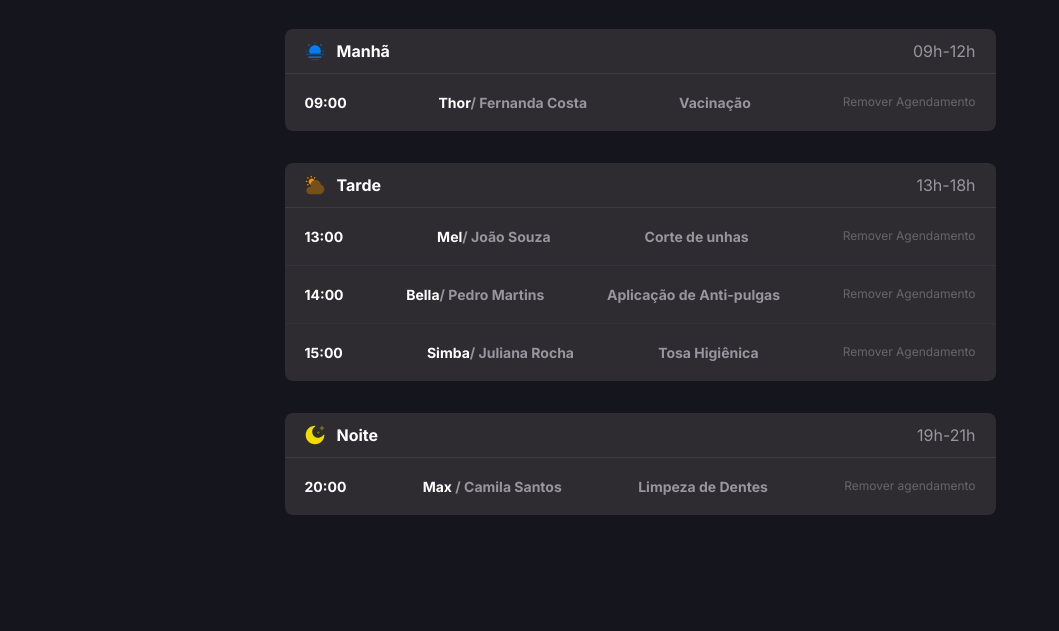
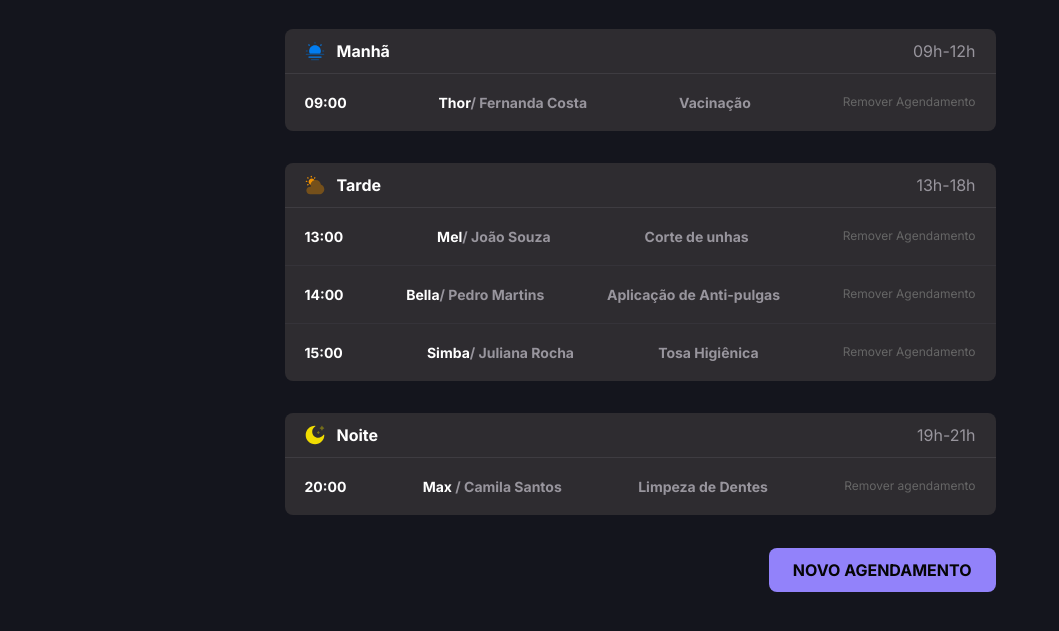
Before and after one commit to Gui250/Mundo-Pet, a website built with webpack: page src/index.html in a window 1280 px wide. Shown: the part 169-800 px from the top of the page, without its empty margins (0-1059 px from the left). Built offline with nearby package versions, Linux system fonts and the light colour scheme; files whose address does not match are found by name.

Commit message:
botao novo agendamento feito com sucesso

```diff
--- a/src/index.html
+++ b/src/index.html
@@ -114,6 +114,9 @@
           </div>
         </div>
       </div>
+      <footer>
+        <button>Novo agendamento</button>
+      </footer>
     </main>
   </body>
 </html>
--- /dev/null
+++ b/src/styles/footer.css
@@ -0,0 +1,18 @@
+footer {
+  display: flex;
+  justify-content: flex-end;
+  margin-top: 2.0625rem;
+}
+
+footer button {
+  background-color: var(--content-brand);
+  color: #050505;
+  font-size: 1rem;
+  font-family: "Inter", sans-serif;
+  border-radius: 8px;
+  padding: 0.75rem 1.5rem;
+  text-transform: uppercase;
+  font-weight: bold;
+  border: none;
+  cursor: pointer;
+}
--- a/src/styles/style.css
+++ b/src/styles/style.css
@@ -3,3 +3,4 @@
 @import url("./main.css");
 @import url("./agenda.css");
 @import url("./horarios.css");
+@import url("./footer.css");
```
